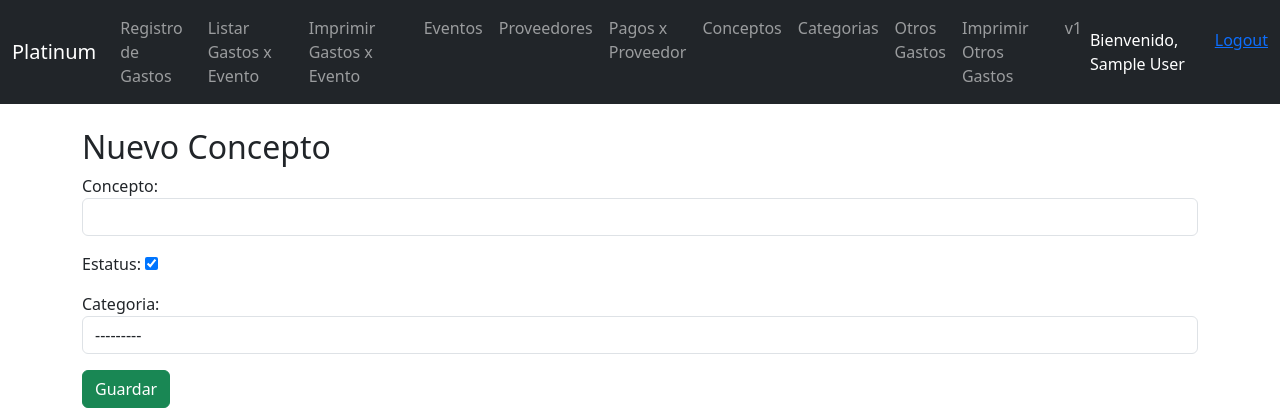
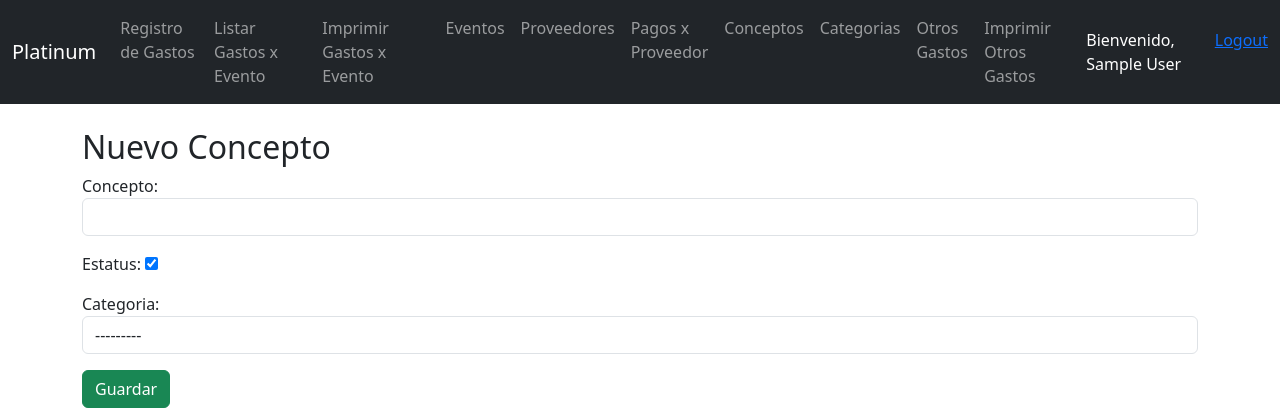
Before and after one commit to meg544/django-p61L, a Django app: page /conceptos/crear/ in a window 1280 px wide. Shown: the top 420 px of the page. Run offline with Django 4.2, Linux system fonts and the light colour scheme; the visitor is signed in with stand-in values (Sample User, id 1); data that the repository does not hold is empty; parts of the project's set-up code (start-up, migrations or seed data) failed here and were passed over.

Commit message:
se productiviza ciclo de captura de gastos

```diff
--- a/myapp/templates/base.html
+++ b/myapp/templates/base.html
@@ -16,7 +16,7 @@
         <div class="collapse navbar-collapse" id="navbarNav">
             <ul class="navbar-nav me-auto">
                 <li class="nav-item">
-                    <a class="nav-link" href="{% url 'seleccionar_evento' %}">Registro de Gastos</a>
+                    <a class="nav-link" href="{% url 'seleccionar_evento1' %}">Registro de Gastos</a>
                 </li>
                 <li class="nav-item">
                     <a class="nav-link" href="{% url 'seleccionar_evento_listar_gastos' %}">Listar Gastos x Evento</a>
@@ -45,9 +45,7 @@
                 <li class="nav-item">
                     <a class="nav-link" href="{% url 'gastos_lista3' %}">Imprimir Otros Gastos</a>
                 </li>
-                <li class="nav-item">
-                    <a class="nav-link" href="{% url 'seleccionar_evento1' %}">v1</a>
-                </li>
+
             </ul>
             <ul class="navbar-nav ms-auto">
                 {% if user.is_authenticated %}
```
